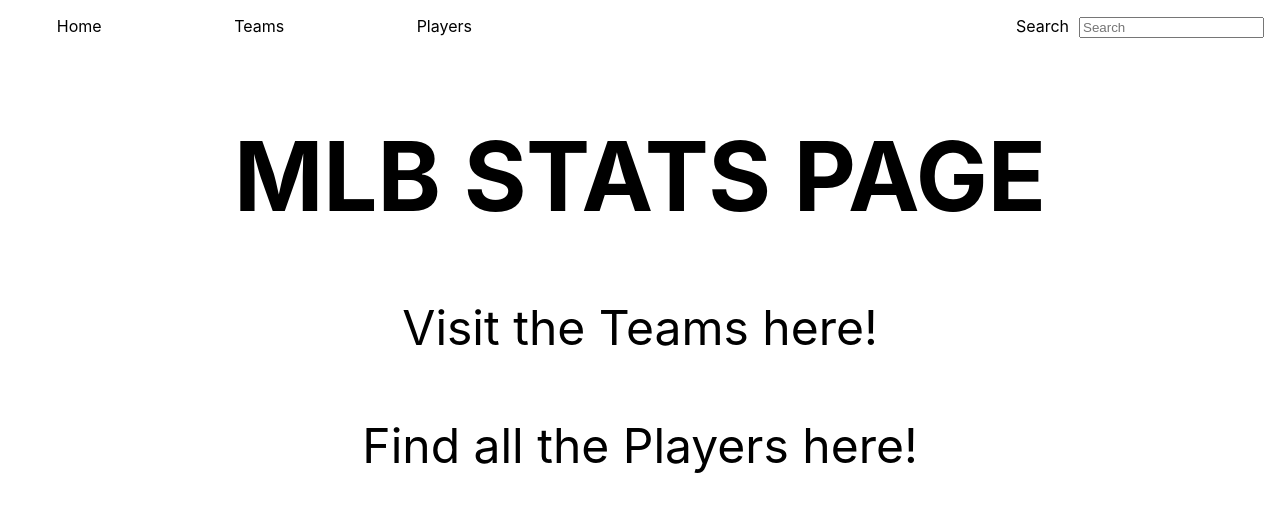
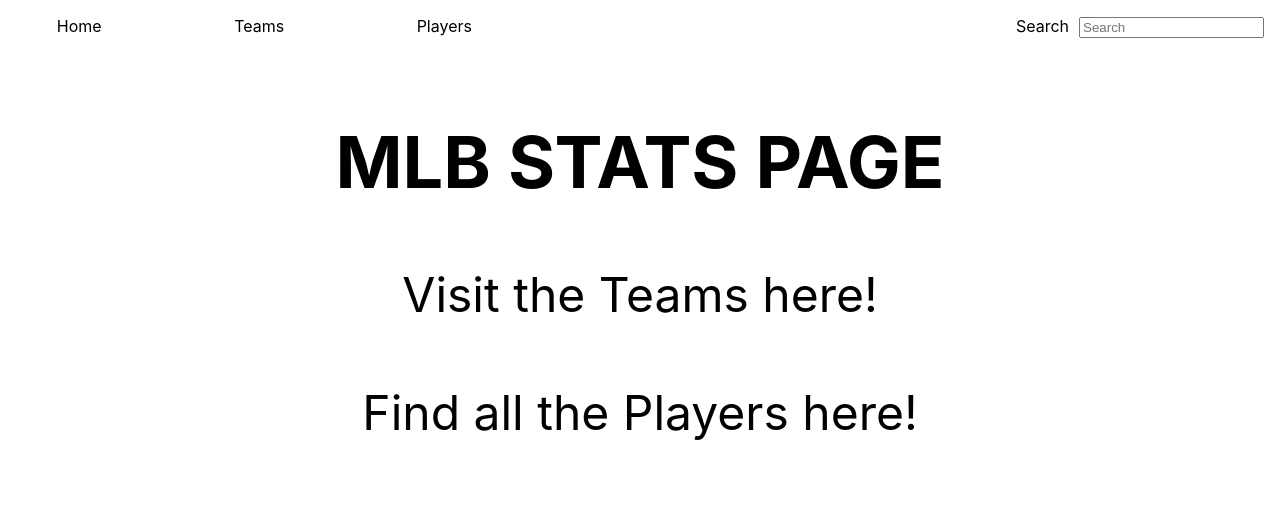
Before and after one commit to kmallen91/baseball-site, a React (Create React App) app: page / in a window 1280 px wide. Shown: the top 512 px of the page. Built offline with nearby package versions, Linux system fonts and the light colour scheme.

Commit message:
smaller size header on homepage

```diff
--- a/src/components/homepage.js
+++ b/src/components/homepage.js
@@ -6,7 +6,7 @@
 
 return (
     <div className="page-container" >
-        <h1>MLB STATS PAGE </h1>
+        <h2>MLB STATS PAGE </h2>
         <Link to ='/teams'>Visit the Teams here!</Link><br/> <br/>
         <Link to ='/players'>Find all the Players here!</Link>
     </div>
```
